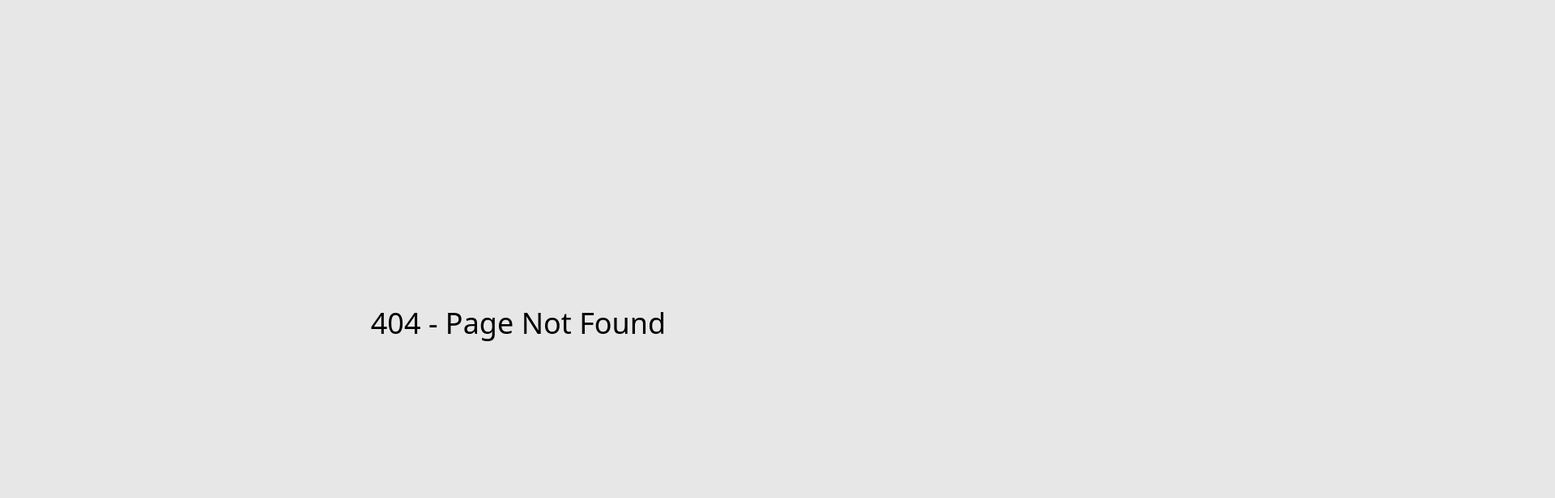
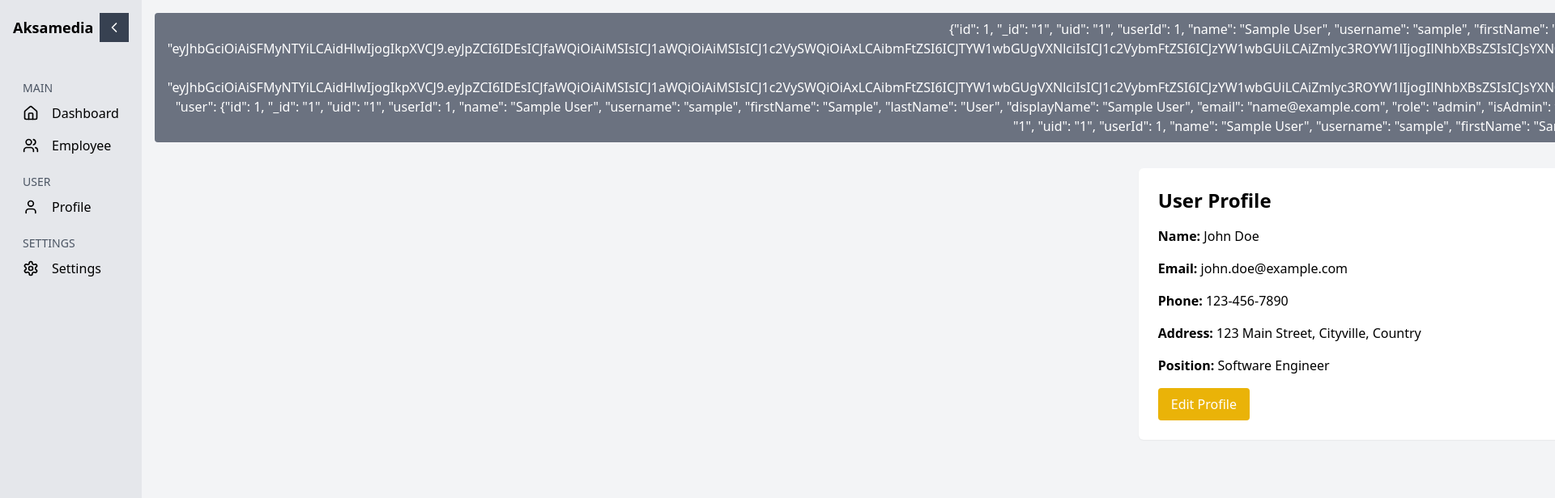
Before and after one commit to Alvalens/aksamedia-frontend, a React (Vite) app: page /profile in a window 1280 px wide. Before the commit this address had no page. Shown: the top 616 px of the page at 81% size, 1920 px wide, since content can reach past the window. Built offline with nearby package versions, Linux system fonts and the light colour scheme; sample sign-in values are in the browser's storage.

Commit message:
feat: add user profile page with edit functionality; update employee edit page styling

```diff
--- a/src/App.tsx
+++ b/src/App.tsx
@@ -9,6 +9,7 @@ import AuthProvider from './context/AuthContext';
 import React from 'react';
 import Layout from './components/Layout';
 import NotFound from './pages/NotFound';
+import Profile from './pages/Profile';
 
 function InnerApp() {
   return (
@@ -28,6 +29,7 @@ function InnerApp() {
         <Route path="/employees" element={<Index />} />
         <Route path="/employees/create" element={<Create />} />
         <Route path="/employees/:id/edit" element={<Edit />} />
+        <Route path="/profile" element={<Profile />} />
 
       </Route>
 
--- /dev/null
+++ b/src/pages/Profile.tsx
@@ -0,0 +1,163 @@
+import React, { useState } from 'react';
+
+interface UserProfile {
+  id: string;
+  name: string;
+  email: string;
+  phone: string;
+  address: string;
+  position: string;
+}
+
+const Profile: React.FC = () => {
+  const [user, setUser] = useState<UserProfile>({
+    id: '1',
+    name: 'John Doe',
+    email: 'john.doe@example.com',
+    phone: '123-456-7890',
+    address: '123 Main Street, Cityville, Country',
+    position: 'Software Engineer',
+  });
+
+  const [isEditing, setIsEditing] = useState(false);
+  const [editedUser, setEditedUser] = useState(user);
+
+  const handleEdit = () => {
+    setIsEditing(true);
+  };
+
+  const handleCancel = () => {
+    setIsEditing(false);
+    setEditedUser(user);
+  };
+
+  const handleSave = () => {
+    setUser(editedUser);
+    setIsEditing(false);
+    console.log('Profile updated:', editedUser);
+  };
+
+  const handleChange = (e: React.ChangeEvent<HTMLInputElement | HTMLTextAreaElement>) => {
+    const { name, value } = e.target;
+    setEditedUser({ ...editedUser, [name]: value });
+  };
+
+  return (
+    <div className='max-w-7xl mx-auto p-6 bg-white shadow-sm rounded-md'>
+      <div className="space-y-4">
+      <h1 className="text-2xl font-bold mb-4">User Profile</h1>
+      {isEditing ? (
+        <form>
+          <div className="mb-4">
+            <label className="block text-gray-700 font-bold mb-2" htmlFor="name">
+              Name
+            </label>
+            <input
+              type="text"
+              id="name"
+              name="name"
+              value={editedUser.name}
+              onChange={handleChange}
+              className="w-full px-3 py-2 border border-gray-300 rounded"
+            />
+          </div>
+          <div className="mb-4">
+            <label className="block text-gray-700 font-bold mb-2" htmlFor="email">
+              Email
+            </label>
+            <input
+              type="email"
+              id="email"
+              name="email"
+              value={editedUser.email}
+              onChange={handleChange}
+              className="w-full px-3 py-2 border border-gray-300 rounded"
+            />
+          </div>
+          <div className="mb-4">
+            <label className="block text-gray-700 font-bold mb-2" htmlFor="phone">
+              Phone
+            </label>
+            <input
+              type="text"
+              id="phone"
+              name="phone"
+              value={editedUser.phone}
+              onChange={handleChange}
+              className="w-full px-3 py-2 border border-gray-300 rounded"
+            />
+          </div>
+          <div className="mb-4">
+            <label className="block text-gray-700 font-bold mb-2" htmlFor="address">
+              Address
+            </label>
+            <textarea
+              id="address"
+              name="address"
+              value={editedUser.address}
+              onChange={handleChange}
+              className="w-full px-3 py-2 border border-gray-300 rounded"
+              rows={3}
+            />
+          </div>
+          <div className="mb-4">
+            <label className="block text-gray-700 font-bold mb-2" htmlFor="position">
+              Position
+            </label>
+            <input
+              type="text"
+              id="position"
+              name="position"
+              value={editedUser.position}
+              onChange={handleChange}
+              className="w-full px-3 py-2 border border-gray-300 rounded"
+            />
+          </div>
+          <div className="flex justify-between">
+            <button
+              type="button"
+              onClick={handleCancel}
+              className="bg-gray-500 text-white py-2 px-4 rounded"
+            >
+              Cancel
+            </button>
+            <button
+              type="button"
+              onClick={handleSave}
+              className="bg-blue-500 text-white py-2 px-4 rounded"
+            >
+              Save
+            </button>
+          </div>
+        </form>
+      ) : (
+        <div>
+          <div className="mb-4">
+            <strong>Name:</strong> {user.name}
+          </div>
+          <div className="mb-4">
+            <strong>Email:</strong> {user.email}
+          </div>
+          <div className="mb-4">
+            <strong>Phone:</strong> {user.phone}
+          </div>
+          <div className="mb-4">
+            <strong>Address:</strong> {user.address}
+          </div>
+          <div className="mb-4">
+            <strong>Position:</strong> {user.position}
+          </div>
+          <button
+            onClick={handleEdit}
+            className="bg-yellow-500 text-white py-2 px-4 rounded"
+          >
+            Edit Profile
+          </button>
+        </div>
+      )}
+    </div>
+    </div>
+  );
+};
+
+export default Profile;
--- a/src/pages/employee/Edit.tsx
+++ b/src/pages/employee/Edit.tsx
@@ -63,7 +63,8 @@ const Edit: React.FC = () => {
   }
 
   return (
-    <div className="max-w-4xl mx-auto p-6 bg-gray-100 rounded-md">
+    <div className='max-w-7xl mx-auto p-6 bg-white shadow-sm rounded-md'>
+      <div className="space-y-4">
       <h1 className="text-2xl font-bold mb-4">Edit Employee</h1>
       {error && <p className="text-red-500 mb-4">{error}</p>}
       <form onSubmit={handleSubmit} className="space-y-4">
@@ -150,6 +151,7 @@ const Edit: React.FC = () => {
         </div>
       </form>
     </div>
+    </div>
   );
 };
 
```
